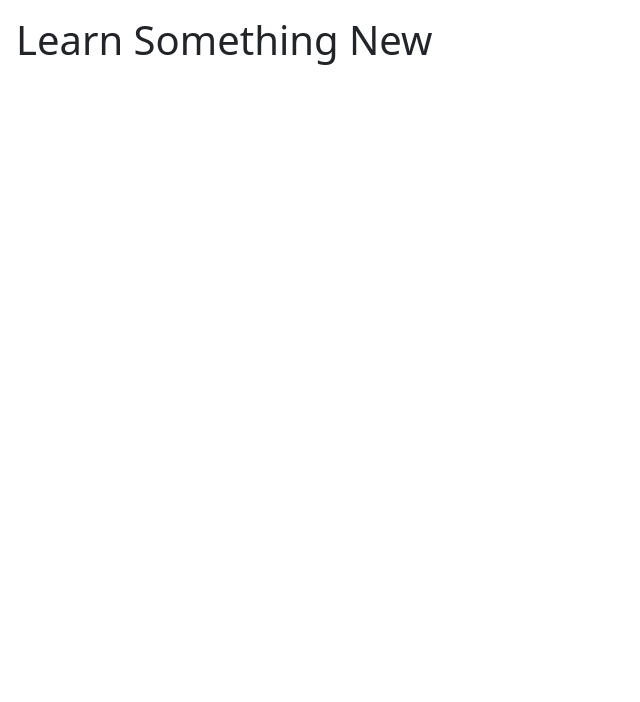
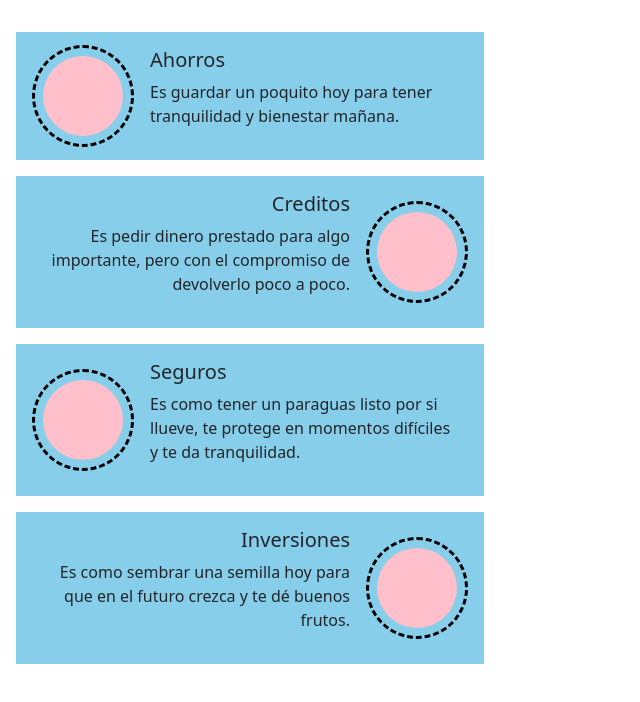
Before and after one commit to Paudriana/hackathon, a React (Vite) app: page /learn in a window 1280 px wide. Shown: the top 702 px of the page, without its empty margins (0-640 px from the left). Built offline with nearby package versions, Linux system fonts and the light colour scheme.

Commit message:
Nuevas paginas

```diff
--- a/package.json
+++ b/package.json
@@ -15,6 +15,7 @@
     "bootstrap-icons": "^1.11.3",
     "react": "^18.3.1",
     "react-dom": "^18.3.1",
+    "react-icons": "^5.5.0",
     "react-router": "^7.4.0",
     "react-router-dom": "7.4.0"
   },
--- a/src/pages/learn.jsx/Learn.jsx
+++ b/src/pages/learn.jsx/Learn.jsx
@@ -1,5 +1,39 @@
-function Learn() {
-  return <h1>Learn Something New</h1>
+import LessonStep from "./LessonStep";
+
+
+const lessons = [
+  {
+    title: "Ahorros",
+    description: "Es guardar un poquito hoy para tener tranquilidad y bienestar mañana.",
+    state: "available",
+  },
+  {
+    title: "Creditos",
+    description: "Es pedir dinero prestado para algo importante, pero con el compromiso de devolverlo poco a poco.",
+    state: "locked",
+  },
+  {
+    title: "Seguros",
+    description: "Es como tener un paraguas listo por si llueve, te protege en momentos difíciles y te da tranquilidad.",
+    state:
+      "locked",
+  },
+  {
+    title: "Inversiones",
+    description: "Es como sembrar una semilla hoy para que en el futuro crezca y te dé buenos frutos.",
+    state:
+      "locked",
+  }
+]
+
+export default function Learn() {
+
+  return (
+    <div>
+      {lessons.map((lesson, i) => (
+        <LessonStep title={lesson.title} description={lesson.description} state={lesson.state} index={i}/>
+      ))}
+
+    </div>
+  );
 }
-
-export default Learn
--- /dev/null
+++ b/src/pages/learn.jsx/Learn.module.scss
@@ -0,0 +1,97 @@
+.progress-container {
+    display: flex;
+    flex-direction: column;
+    align-items: center;
+    gap: 20px;
+    position: relative;
+  }
+
+  .level {
+    width: 60px;
+    height: 60px;
+    display: flex;
+    align-items: center;
+    justify-content: center;
+    font-size: 24px;
+    border-radius: 50%;
+    background-color: lightgray;
+    position: relative;
+    z-index: 2;
+    transition: transform 0.2s ease-in-out;
+  }
+
+  .level.completed {
+    background-color: gold;
+  }
+
+  .level.unlocked {
+    background-color: white;
+    border: 3px solid gold;
+    cursor: pointer;
+  }
+
+  .level.unlocked:hover {
+    transform: scale(1.1);
+  }
+
+  .level.locked {
+    background-color: darkgray;
+    opacity: 0.5;
+  }
+
+  .path {
+    width: 4px;
+    height: 40px;
+    background-color: gray;
+    position: absolute;
+    left: 50%;
+    transform: translateX(-50%);
+    z-index: 1;
+  }
+
+  .lessonStep {
+    width: 100%;
+    background-color: skyblue;
+    height: fit-content;
+    display: flex;
+    flex-direction: row;
+    align-items: center;
+    margin-top:1rem;
+    margin-bottom: 1rem;
+    padding-right: 1rem;
+    padding-left: 1rem;
+
+    div {
+        text-align: right;
+    }
+  }
+
+  .evenLessonStep {
+    flex-direction: row-reverse;
+    div {
+        text-align: left;
+    }
+  }
+
+  .textContainer {
+    display: flex;
+    flex-direction: column;
+    align-content: center;
+    margin: 1rem
+  }
+
+  .lessonImgContainer {
+    border: 3px solid black;
+    border-radius: 50%;
+    border-style: dashed;
+    font-size: 2rem;
+
+  }
+
+  .lessonImg {
+    width: 80px;
+    height: 80px;
+    border-radius: 50%;
+    background-color: pink;
+    margin: 0.5rem;
+  }
--- /dev/null
+++ b/src/pages/learn.jsx/LessonStep.jsx
@@ -0,0 +1,21 @@
+
+import styles from "./Learn.module.scss";
+
+const LessonStep = ({title, description, state, index}) => {
+    const isEven = index == 0 || index % 2 == 0;
+    return (
+<div className={`${styles.lessonStep} ${isEven ? styles.evenLessonStep : "x"}`}>
+    <div className={styles.textContainer}>
+    <h5>{title}</h5>
+    <p>{description}</p>
+    </div>
+
+  <div className={styles.lessonImgContainer}>
+  <div className={styles.lessonImg} />
+  </div>
+
+</div>
+    )
+}
+
+export default LessonStep;
--- a/src/pages/lesson/Lesson.jsx
+++ b/src/pages/lesson/Lesson.jsx
@@ -1,5 +1,64 @@
-function Lesson() {
-  return <h1>Lesson Page</h1>
+import { useState } from "react";
+import { useNavigate } from "react-router-dom";
+import styles from "./Lesson.module.scss";
+
+const lessonSteps = [
+  {
+    title: "Pequeños cambios, gran diferencia",
+    text: "Guardar plata no significa dejar de disfrutar. Se trata de hacer pequeños cambios que suman. Ejemplo: Si compras un café de S/10 todos los días, al mes son S/300. ¿Y si lo haces en casa un par de días? Podrías ahorrar hasta S/150 al mes. ¡Eso es casi un recibo de luz o internet pagado!",
+    image: "/images/save-money-1.png",
+  },
+  {
+    title: "El truco del 50-30-20",
+    text: `Hay una forma fácil de organizar tu dinero sin tanto rollo:
+
+🏠 50% para necesidades (comida, alquiler, luz, agua).
+
+🎉 30% para gustos (salidas, ropa, Netflix).
+
+💰 20% para ahorros y deudas.
+
+Si sigues esto, siempre tendrás algo guardado para emergencias y para cumplir tus metas.`,
+    image: "/images/save-money-2.png",
+  },
+  {
+   title: "Un ahorro que se hace solo",
+    text: `Si esperas a ver cuánto te sobra para ahorrar, nunca pasa. Lo mejor es ahorrar primero.
+📌 Tip: Apenas recibas tu sueldo o ingreso, separa un monto y guárdalo en una cuenta aparte. Así, te olvidas que existe y no lo gastas sin querer.`,
+    image: "/images/save-money-3.png",
+  },
+  {
+    title: "Tu ahorro con propósito",
+    text: `Ahorrar sin una razón es difícil. Ponte una meta clara:
+
+✔️ "Quiero ahorrar S/500 en 3 meses para un viaje."
+✔️ "Voy a juntar S/1000 este año para emergencias."
+
+Si tienes un objetivo, te motivará más.`,
+    image: "/images/save-money-4.png",
+  },
+];
+
+export default function Lesson() {
+  const navigate = useNavigate();
+  const [step, setStep] = useState(0);
+
+  const nextStep = () => {
+    if (step < lessonSteps.length - 1) {
+      setStep(step + 1);
+    } else {
+      navigate("/quiz");
+    }
+  };
+
+  return (
+    <div className={styles.lessonContainer}>
+      <h2>{lessonSteps[step].title}</h2>
+      <img src={lessonSteps[step].image} alt="Lesson step" />
+      <p>{lessonSteps[step].text}</p>
+      <button onClick={nextStep}>
+        {step < lessonSteps.length - 1 ? "Siguiente" : "Vamos a la práctica"}
+      </button>
+    </div>
+  );
 }
-
-export default Lesson
--- /dev/null
+++ b/src/pages/lesson/Lesson.module.scss
@@ -0,0 +1,22 @@
+.lessonContainer {
+    display: flex;
+    flex-direction: column;
+    align-items: center;
+    text-align: center;
+    padding: 20px;
+  }
+
+
+button {
+    background-color: #58cc02;
+    color: white;
+    padding: 10px 20px;
+    border: none;
+    border-radius: 20px;
+    cursor: pointer;
+    font-size: 16px;
+  }
+
+ button:hover {
+    background-color: #4aaf02;
+  }
--- a/src/pages/quiz/Quiz.jsx
+++ b/src/pages/quiz/Quiz.jsx
@@ -1,5 +1,119 @@
-function Quiz() {
-  return <h1>Trivia Quiz</h1>
+import { useState } from "react";
+import { useNavigate } from "react-router-dom";
+
+const questions = [
+  {
+    question: "¿Cuál es un buen truco para empezar a ahorrar?",
+    options: [
+      "Ahorrar lo que me sobra a fin de mes.",
+      "Separar el ahorro primero, antes de gastar.",
+      "No gastar en nada y guardarlo todo.",
+    ],
+    correct: 1,
+  },
+  {
+    question: "¿Cómo funciona la regla del 50-30-20?",
+    options: [
+      "50% gustos, 30% necesidades, 20% deudas.",
+      "50% necesidades, 30% gustos, 20% ahorros y deudas.",
+      "50% ahorros, 30% gustos, 20% necesidades.",
+    ],
+    correct: 1,
+  },
+  {
+    question: "¿Cuál de estos gastos es una necesidad?",
+    options: ["Netflix", "Ropa de moda", "Luz y agua"],
+    correct: 2,
+  },
+  {
+    question: "¿Qué ayuda a que el ahorro sea más fácil?",
+    options: [
+      "Tener una meta clara",
+      "Guardar el dinero en cualquier parte",
+      "Esperar a ver cuánto me sobra",
+    ],
+    correct: 0,
+  },
+  {
+    question:
+      "Si quiero ahorrar S/500 en 5 meses, ¿cuánto debo guardar cada mes?",
+    options: ["S/100", "S/50", "S/200"],
+    correct: 0,
+  },
+];
+
+export default function Quiz() {
+  const navigate = useNavigate();
+
+  const [currentQuestion, setCurrentQuestion] = useState(0);
+  const [selectedOption, setSelectedOption] = useState(null);
+  const [score, setScore] = useState(0);
+  const [showResult, setShowResult] = useState(false);
+  const [feedback, setFeedback] = useState("");
+
+  const handleNext = () => {
+
+    if (selectedOption === null) return;
+
+    if (selectedOption === questions[currentQuestion].correct) {
+      setScore(score + 1);
+      setFeedback("✅ ¡Correcto!");
+    } else {
+      setFeedback("❌ Incorrecto. Sigue practicando.");
+    }
+
+    setTimeout(() => {
+      setFeedback("");
+      if (currentQuestion + 1 < questions.length) {
+        setCurrentQuestion(currentQuestion + 1);
+        setSelectedOption(null);
+      } else {
+        setShowResult(true);
+      }
+    }, 1000);
+  };
+
+  return (
+    <div className="quiz-container">
+      {!showResult ? (
+        <div>
+          <h2>{questions[currentQuestion].question}</h2>
+          <ul>
+            {questions[currentQuestion].options.map((option, index) => (
+              <div>
+
+              <input
+              type="radio"
+              id="html"
+              name="fav_language"
+              value={option}
+              key={index}
+              onClick={() => setSelectedOption(index)}
+              className={selectedOption === index ? "selected" : ""} />
+               <label for={option}>{option}</label>
+              </div>
+
+
+            ))}
+          </ul>
+          {feedback && <p className="feedback">{feedback}</p>}
+          <button onClick={handleNext} disabled={selectedOption === null}>
+            Continuar
+          </button>
+        </div>
+      ) : (
+        <div>
+          <h2>{score >= 4 ? "🎉 ¡Felicitaciones!" : "¡Sigue practicando!"}</h2>
+          <p>
+            {score >= 4
+              ? "Estás en camino a ser una experta en ahorro."
+              : "Puedes volver a leer la lección y repetir el quiz."}
+          </p>
+          <button onClick={() =>  navigate("/learn")}>
+            Seguir aprendiendo
+          </button>
+        </div>
+      )}
+    </div>
+  );
 }
-
-export default Quiz
```
Also changed, not shown: 1 other file (tests, documents, lock files or other folders).
